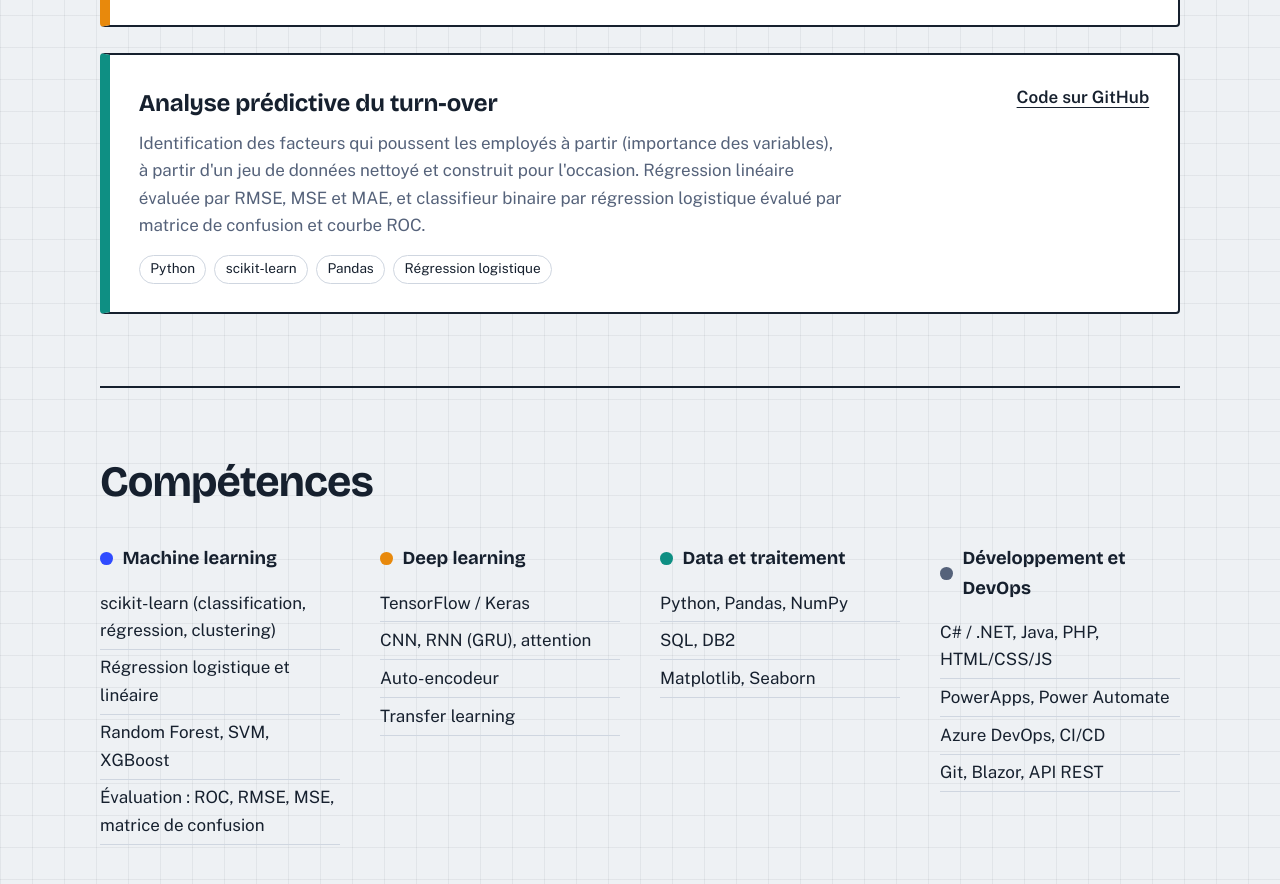
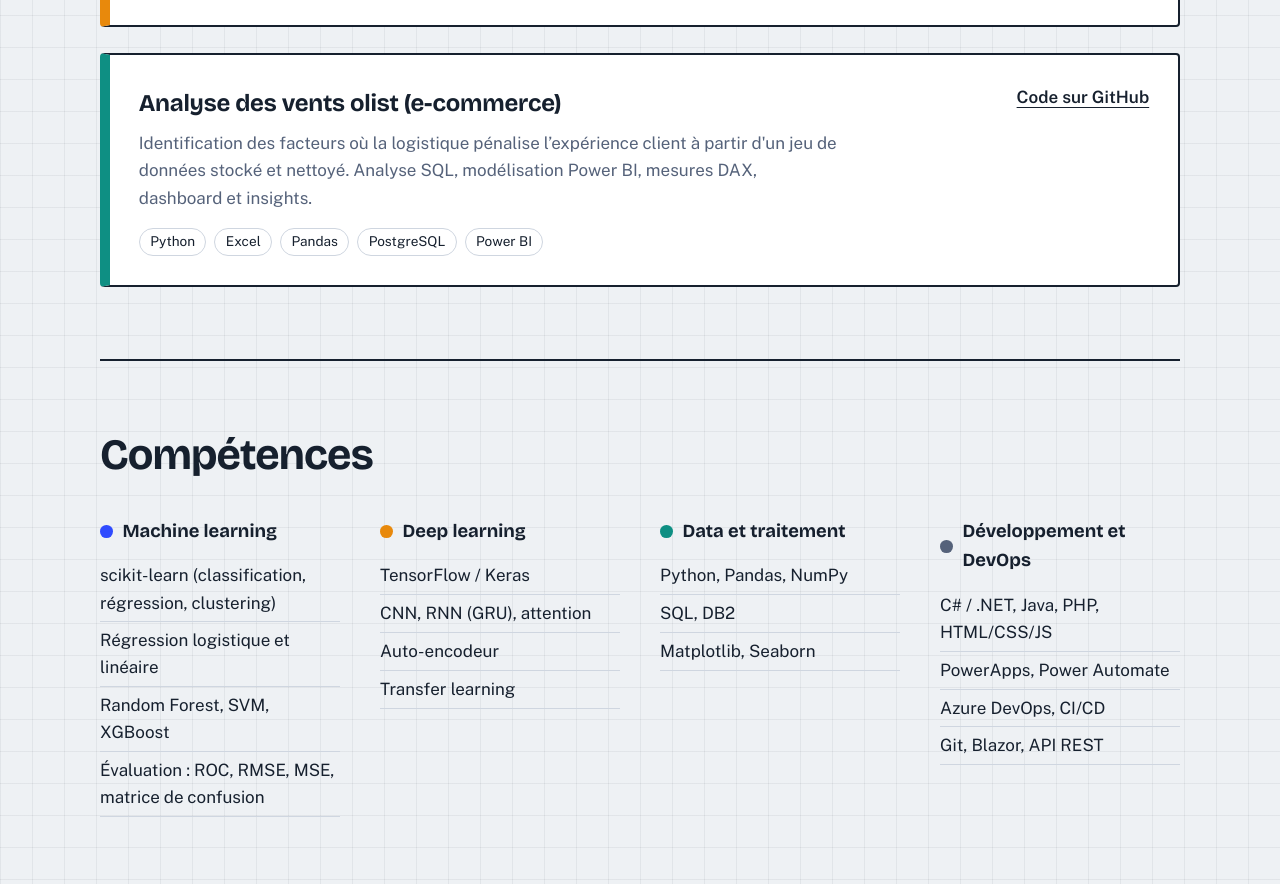
Before and after one commit to Chinsanse/chinsanse.github.io, a plain HTML site: page index.html in a window 1280 px wide. Shown: the part 1361-2245 px from the top of the page. Drawn offline with nearby package versions, Linux system fonts and the light colour scheme.

Commit message:
Update index.html

```diff
--- a/index.html
+++ b/index.html
@@ -277,12 +277,12 @@
 
         <article class="project c">
           <div>
-            <h3>Analyse prédictive du turn-over</h3>
-            <p>Identification des facteurs qui poussent les employés à partir (importance des variables), à partir d'un jeu de données nettoyé et construit pour l'occasion. Régression linéaire évaluée par RMSE, MSE et MAE, et classifieur binaire par régression logistique évalué par matrice de confusion et courbe ROC.</p>
-            <ul class="tags"><li>Python</li><li>scikit-learn</li><li>Pandas</li><li>Régression logistique</li></ul>
+            <h3>Analyse des vents olist (e-commerce)</h3>
+            <p>Identification des facteurs où la logistique pénalise l’expérience client à partir d'un jeu de données stocké et nettoyé. Analyse SQL, modélisation Power BI, mesures DAX, dashboard et insights.</p>
+            <ul class="tags"><li>Python</li><li>Excel</li><li>Pandas</li><li>PostgreSQL</li><li>Power BI</li></ul>
           </div>
           <div class="links">
-            <a href="https://github.com/Chinsanse/TON-DEPOT-TURNOVER">Code sur GitHub</a>
+            <a href="https://github.com/Chinsanse/olist-analysis">Code sur GitHub</a>
           </div>
         </article>
 
```
